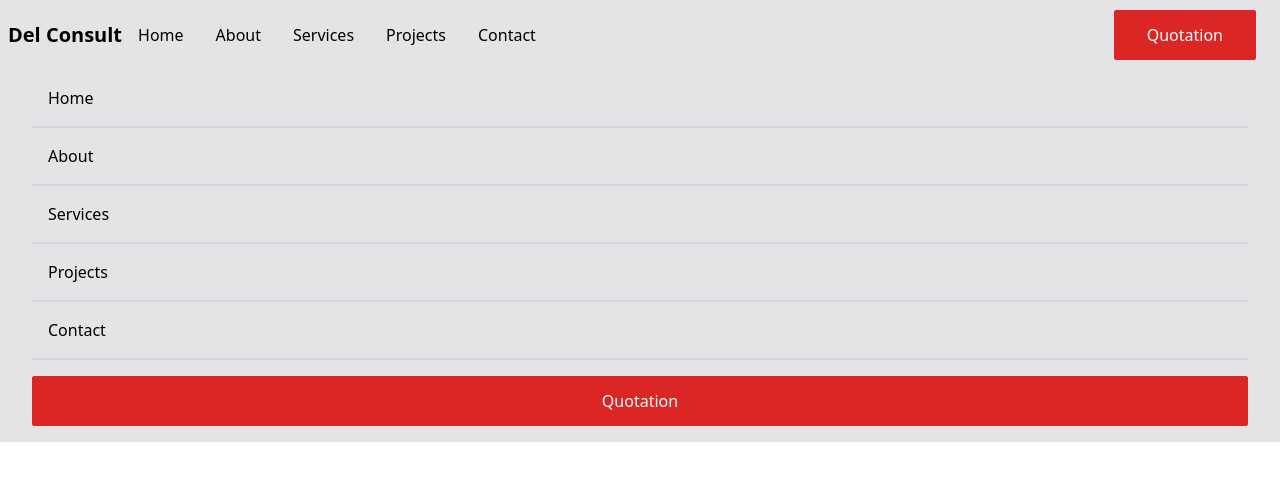
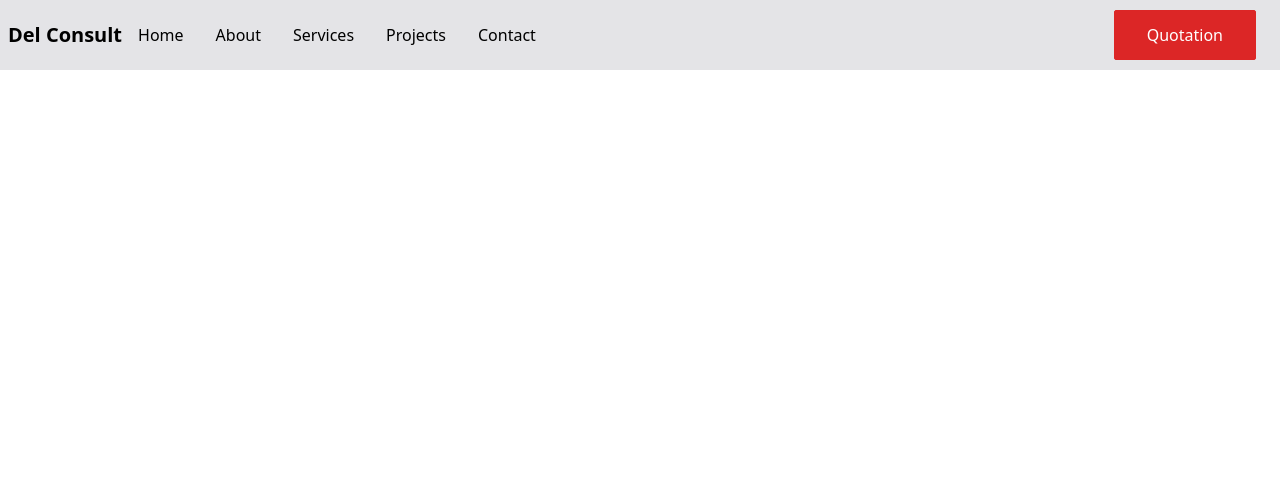
Before and after one commit to codecaiinelab/company-portfolio, a React (Create React App) app: page / in a window 1280 px wide. Shown: the top 480 px of the page. Built offline with nearby package versions, Linux system fonts and the light colour scheme.

Commit message:
Import and use useefect

```diff
--- a/src/components/Navbar.jsx
+++ b/src/components/Navbar.jsx
@@ -1,9 +1,14 @@
-import React from 'react'
+import React, {useState} from 'react';
 
-import { Bars3Icon } from '@heroicons/react/24/solid'
+import { Bars3Icon, XMarkIcon } from '@heroicons/react/24/solid'
 
 
 const Navbar = () => {
+  const [nav, setNav] = useState(false)
+  const handleClick = () => setNav(!nav)
+
+  const handleClose =()=> setNav(!nav)
+
   return (
        <div className='w-screen h-[70px] z-10 bg-zinc-200 fixed'>
           <div className='px-2 flex justify-between items-center w-full h-full'>
@@ -21,12 +26,12 @@ const Navbar = () => {
               <button className='px-8 py-3'>Quotation</button>
             </div>
             <div className='md:hidden mr-4'>
-                <Bars3Icon className='w-5' />
+                {!nav ? <Bars3Icon className='w-5' />: <XMarkIcon className='w-5' />}
             </div>
          </div>
 
 
-         <ul className='absolute bg-zinc-200 w-full px-8'>
+         <ul className={!nav ? 'hidden' : 'absolute bg-zinc-200 w-full px-8'}>
           <li className='border-b-2 border-zinc-300 w-full'>Home</li>
           <li className='border-b-2 border-zinc-300 w-full'>About</li>
           <li className='border-b-2 border-zinc-300 w-full'>Services</li>
```
